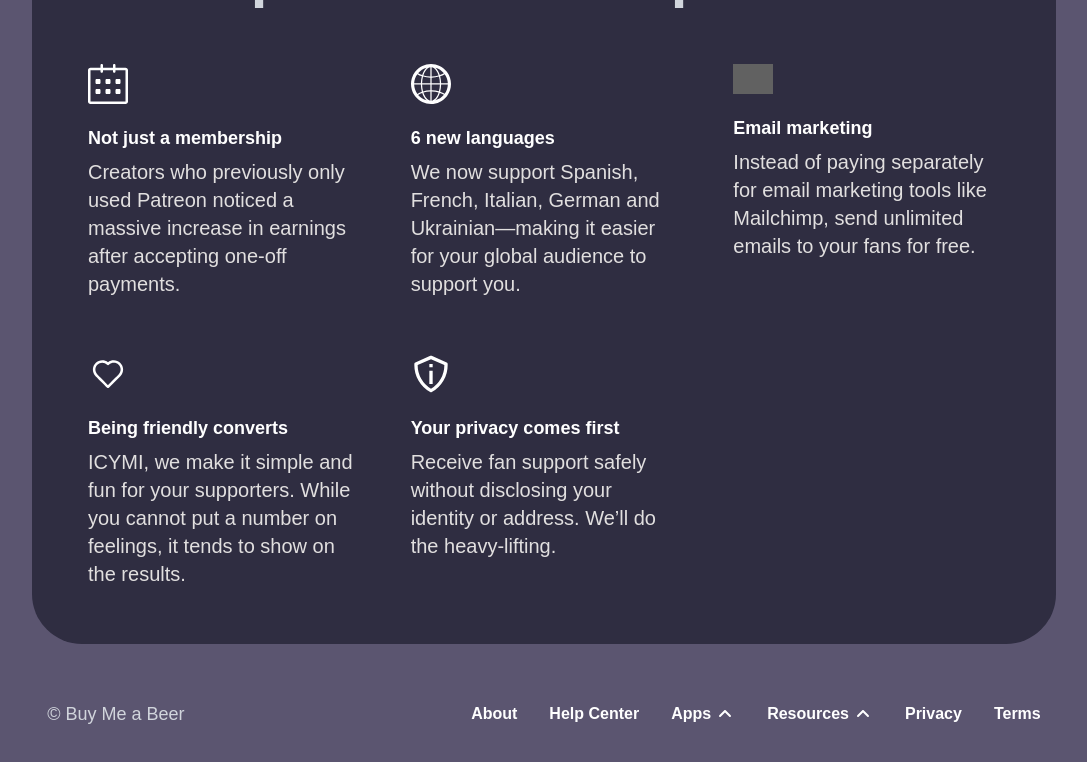
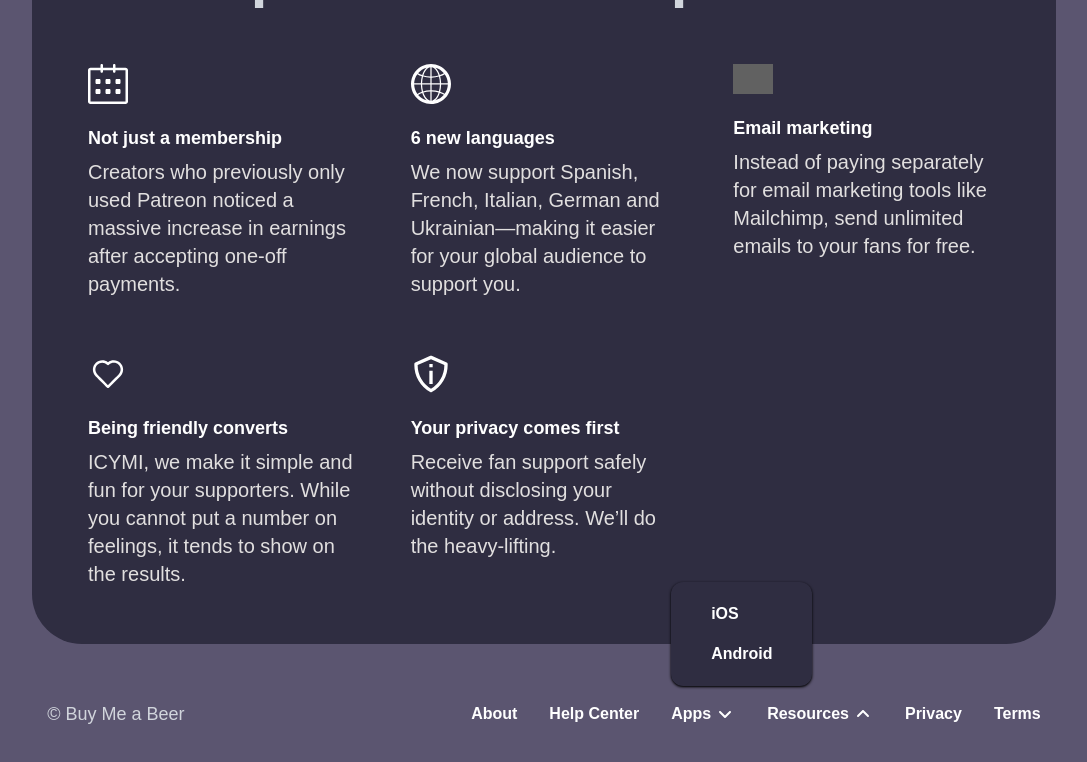
Before and after one commit to Ankryptic/buymeabeer, a Next.js app: page / in a window 1280 px wide. Both pictures are taken after a click on the element "Apps". Shown: the part 6240-7002 px from the top of the page, without its empty margins (96-1183 px from the left). Built offline with nearby package versions, Linux system fonts and the light colour scheme; grey boxes are pictures that could not be loaded; a web font is replaced by a local one.

Commit message:
add footer dropdowns

```diff
--- a/components/Footer.js
+++ b/components/Footer.js
@@ -1,8 +1,41 @@
 "use client"
-import React from "react";
+import React, { useRef, useState } from "react";
 import Link from "next/link";
 
-const Footer = ({color}) => {
+const resLinks = [
+    "Feature request",
+    "Buttons",
+    "QR Code",
+    "Stream alerts",
+    "Patreon comparison",
+    "Kickstarter comparison",
+    "Ghost comparison",
+    "Memberful comparison",
+    "Teachable comparison",
+    "Security Policy"
+]
+
+const Footer = ({ color }) => {
+
+    const [appDd, setAppDd] = useState(false)
+    const appImgRef = useRef(null)
+
+    const [resDd, setResDd] = useState(false)
+    const resImgRef = useRef(null)
+
+    const handleAppDd = () => {
+        if (!appDd) appImgRef.current.style = "transform: rotate(180deg)";
+        else appImgRef.current.style = "transform: rotate(0)"
+
+        setAppDd(!appDd)
+
+    }
+
+    const handleResDd = () => {
+        if (!resDd) resImgRef.current.style = "transform: rotate(180deg)";
+        else resImgRef.current.style = "transform: rotate(0deg)";
+        setResDd(!resDd)
+    }
 
     return (
         <footer className={`text-white bg-[${color}] pb-18 pt-14 flex items-center justify-around`}>
@@ -10,14 +43,46 @@ const Footer = ({color}) => {
             <div className="flex items-center gap-8 font-semibold">
                 <Link href={"/about"} className="hover:text-gray-300">About</Link>
                 <Link href={"/helpcenter"} className="hover:text-gray-300">Help Center</Link>
-                <div className="cursor-pointer flex items-center gap-1 hover:text-gray-300">
-                    <span>Apps</span>
-                    <img src="/upArrow.svg" alt="arrows svg" width={20} />
+
+                <div className="app-dd relative">
+                    <div className={`absolute bottom-10 flex flex-col bg-[#2f2d41] shadow shadow-black rounded-xl overflow-hidden transition-all duration-300
+                    ${appDd ? "max-h-40 opacity-100 py-3 px-4" :
+                            "max-h-0 opacity-0 p-0"
+                        }`}>
+                        <span className={`cursor-pointer hover:bg-[#3b354f] px-6 py-2 rounded-xl`}>iOS</span>
+                        <span className={`cursor-pointer hover:bg-[#3b354f] px-6 py-2 rounded-xl`}>Android</span>
+                    </div>
+                    <div className="cursor-pointer flex items-center gap-1 hover:text-gray-300" onClick={handleAppDd} onBlur={() => setAppDd(false)}>
+                        <span>Apps</span>
+                        <img
+                            className="transition-all duration-200"
+                            ref={appImgRef}
+                            src="/upArrow.svg"
+                            alt="arrows svg"
+                            width={20} />
+                    </div>
                 </div>
-                <div className="cursor-pointer flex items-center gap-1 hover:text-gray-300">
-                    <span>Resources</span>
-                    <img src="/upArrow.svg" alt="upArrow svg" width={20}/>
+
+                <div className="res-dd relative">
+                    <div className={`absolute bottom-10 flex flex-col bg-[#2f2d41] shadow shadow-black rounded-xl overflow-hidden transition-all duration-300 w-70
+                    ${resDd ? "max-h-200 opacity-100 py-3 px-4" :
+                            "max-h-0 opacity-0 p-0"
+                        }`}>
+                        {resLinks.map(link => (
+                            <span key={link} className={`cursor-pointer hover:bg-[#3b354f] px-6 py-2 rounded-xl`}>{link}</span>
+                        ))}
+                    </div>
+                    <div className="cursor-pointer flex items-center gap-1 hover:text-gray-300" onClick={handleResDd} onBlur={() => setResDd(false)}>
+                        <span>Resources</span>
+                        <img
+                            className="transition-all duration-200"
+                            ref={resImgRef}
+                            src="/upArrow.svg"
+                            alt="upArrow svg"
+                            width={20} />
+                    </div>
                 </div>
+
                 <Link href={"/privacy"} className="hover:text-gray-300">Privacy</Link>
                 <Link href={"/terms"} className="hover:text-gray-300">Terms</Link>
             </div>
```
